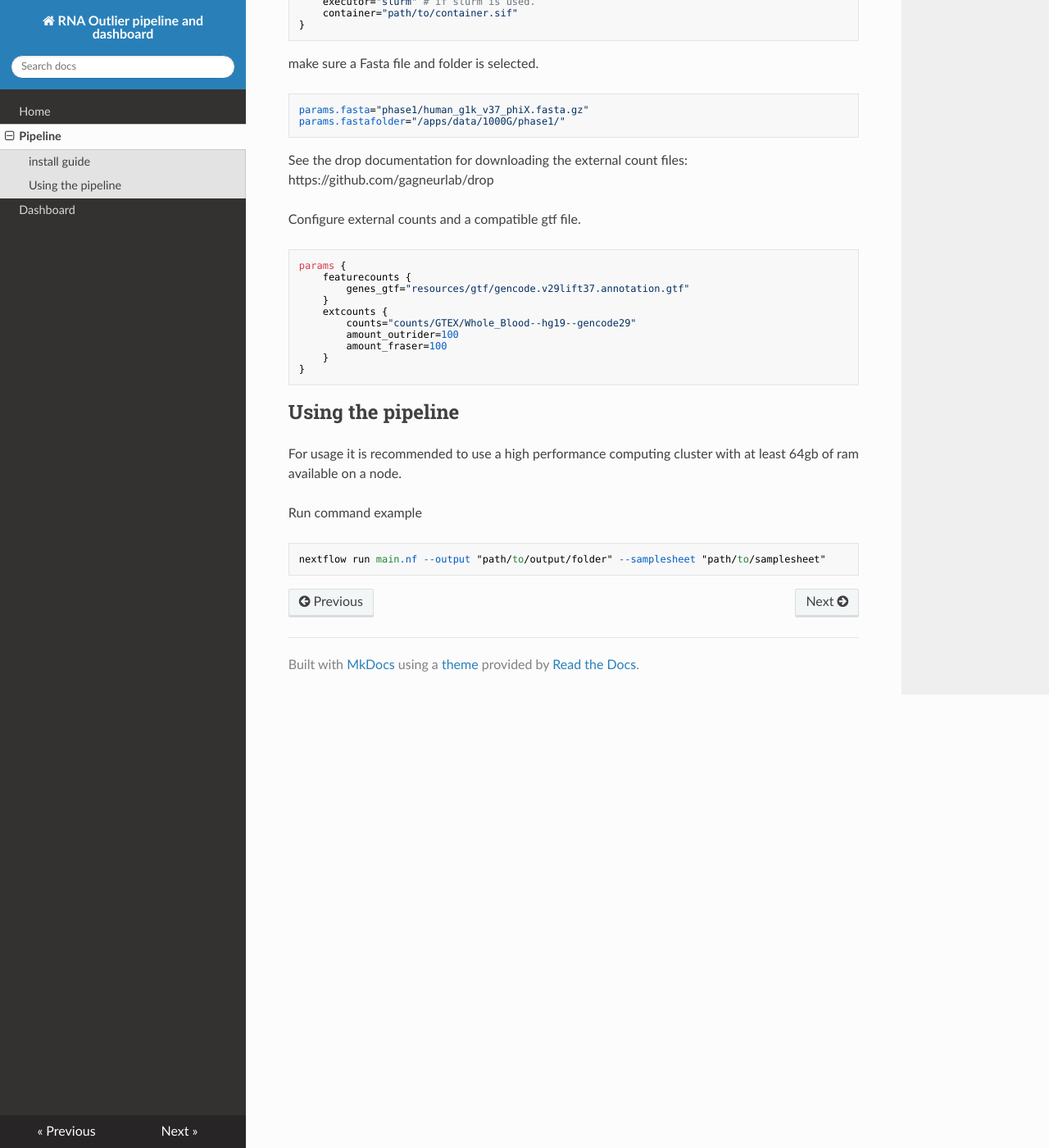
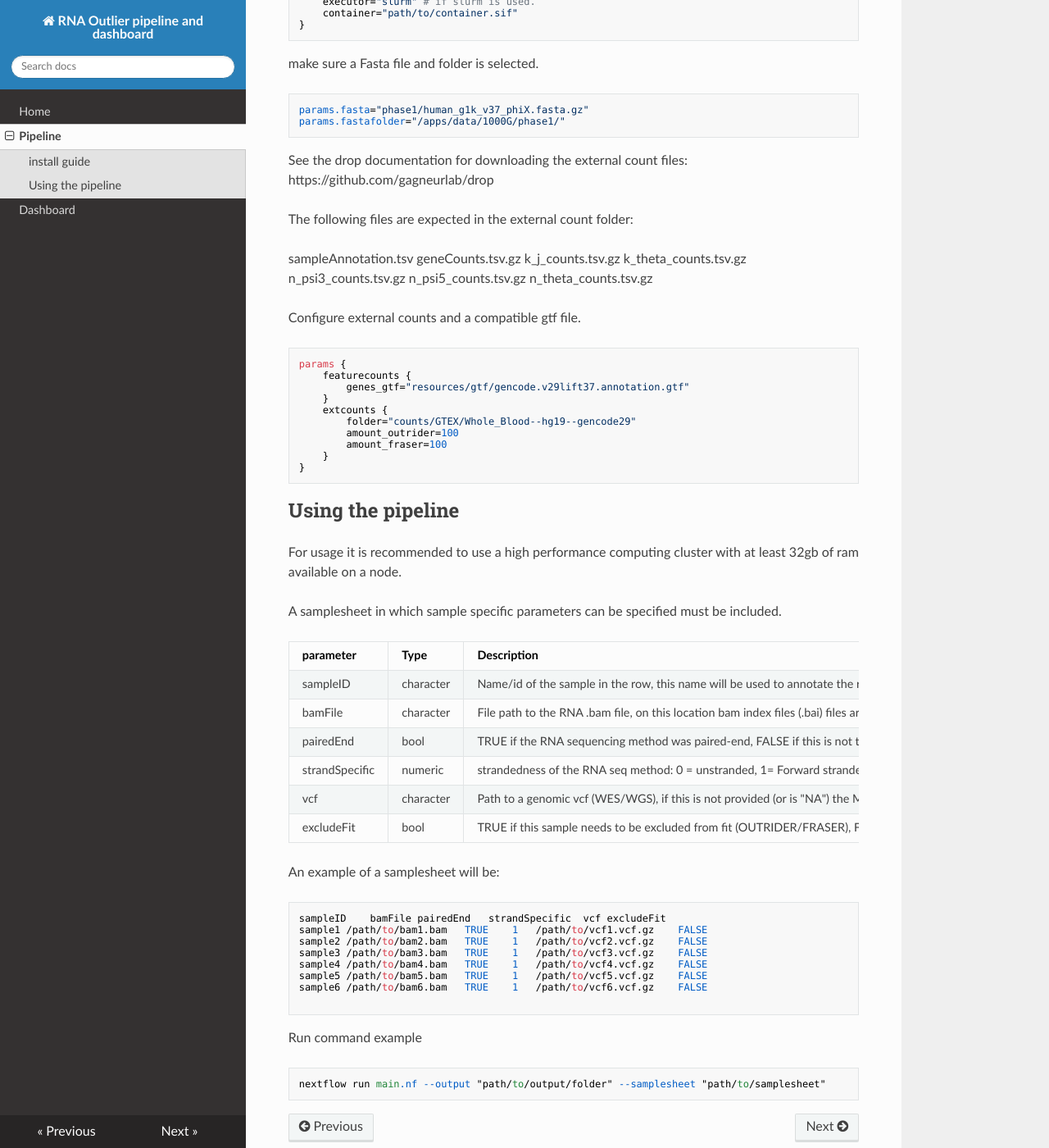
Before and after one commit to Timniem/RNA_outlier_dectection_internship, an MkDocs documentation site: the page built from docs/rna_outlier_docs/docs/pipeline.md, in a window 1280 px wide and 1400 px high, scrolled down 824 px. Shown: the whole window at 82% size. Built offline with MkDocs 1.6.1, drawn with Linux system fonts in a browser that asks for light colours; nearby versions of some CDN libraries.

Commit message:
updated docs, use of the samplesheet.

````diff
--- a/docs/rna_outlier_docs/docs/pipeline.md
+++ b/docs/rna_outlier_docs/docs/pipeline.md
@@ -50,6 +50,17 @@ params.fastafolder="/apps/data/1000G/phase1/"
 See the drop documentation for downloading the external count files:
 https://github.com/gagneurlab/drop
 
+The following files are expected in the external count folder:
+
+sampleAnnotation.tsv
+geneCounts.tsv.gz
+k_j_counts.tsv.gz
+k_theta_counts.tsv.gz
+n_psi3_counts.tsv.gz
+n_psi5_counts.tsv.gz
+n_theta_counts.tsv.gz
+
+
 
 Configure external counts and a compatible gtf file.
 ```
@@ -58,7 +69,7 @@ params {
         genes_gtf="resources/gtf/gencode.v29lift37.annotation.gtf"
     }
     extcounts {
-        counts="counts/GTEX/Whole_Blood--hg19--gencode29"
+        folder="counts/GTEX/Whole_Blood--hg19--gencode29"
         amount_outrider=100
         amount_fraser=100
     }
@@ -67,7 +78,35 @@ params {
 
 ## Using the pipeline
 
-For usage it is recommended to use a high performance computing cluster with at least 64gb of ram available on a node.
+For usage it is recommended to use a high performance computing cluster with at least 32gb of ram available on a node.
+
+A samplesheet in which sample specific parameters can be specified must be included.
+
+
+
+| parameter        | Type        | Description | Required    |
+| -----------      | ----------- | ----------- | ----------- |
+| sampleID         | character   | Name/id of the sample in the row, this name will be used to annotate the results. | TRUE |
+| bamFile          | character   | File path to the RNA .bam file, on this location bam index files (.bai) files are expected as well | TRUE |
+| pairedEnd        | bool        | TRUE if the RNA sequencing method was paired-end, FALSE if this is not the case | TRUE |
+| strandSpecific   | numeric     | strandedness of the RNA seq method: 0 = unstranded, 1= Forward stranded, 2= Reverse stranded | TRUE |
+| vcf              | character   | Path to a genomic vcf (WES/WGS), if this is not provided (or is "NA") the MAE module will not be executed for that sample | FALSE |
+| excludeFit       | bool        | TRUE if this sample needs to be excluded from fit (OUTRIDER/FRASER), FALSE if this is not the case | FALSE |
+
+
+An example of a samplesheet will be:
+
+```
+sampleID	bamFile	pairedEnd	strandSpecific	vcf	excludeFit
+sample1	/path/to/bam1.bam	TRUE	1	/path/to/vcf1.vcf.gz	FALSE
+sample2	/path/to/bam2.bam	TRUE	1	/path/to/vcf2.vcf.gz	FALSE
+sample3	/path/to/bam3.bam	TRUE	1	/path/to/vcf3.vcf.gz	FALSE
+sample4	/path/to/bam4.bam	TRUE	1	/path/to/vcf4.vcf.gz	FALSE
+sample5	/path/to/bam5.bam	TRUE	1	/path/to/vcf5.vcf.gz	FALSE
+sample6	/path/to/bam6.bam	TRUE	1	/path/to/vcf6.vcf.gz	FALSE
+
+```
+
 
 Run command example
 
````
Also changed, not shown: docs/rna_outlier_docs/docs/index.md (+2 -2 lines).
